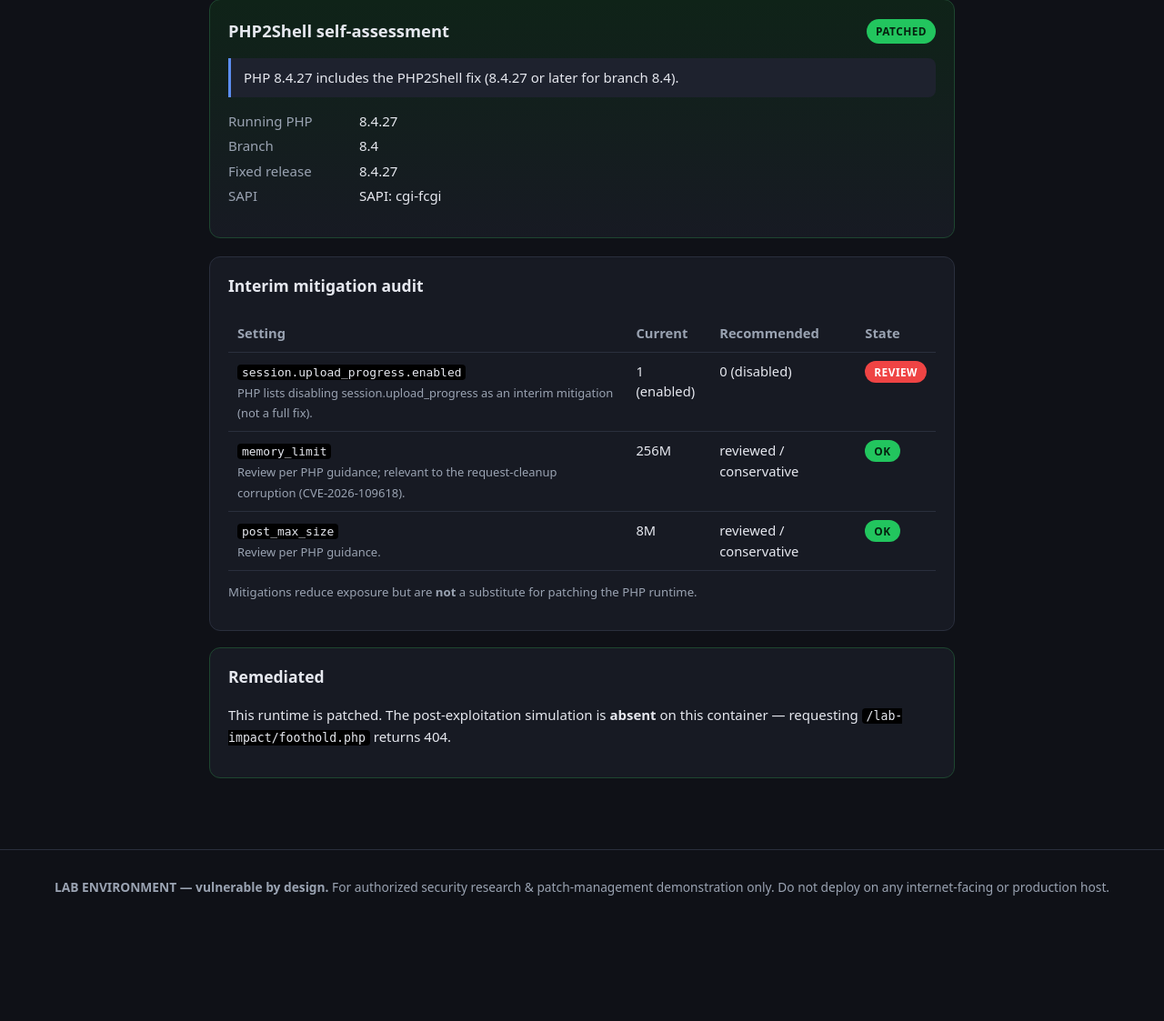
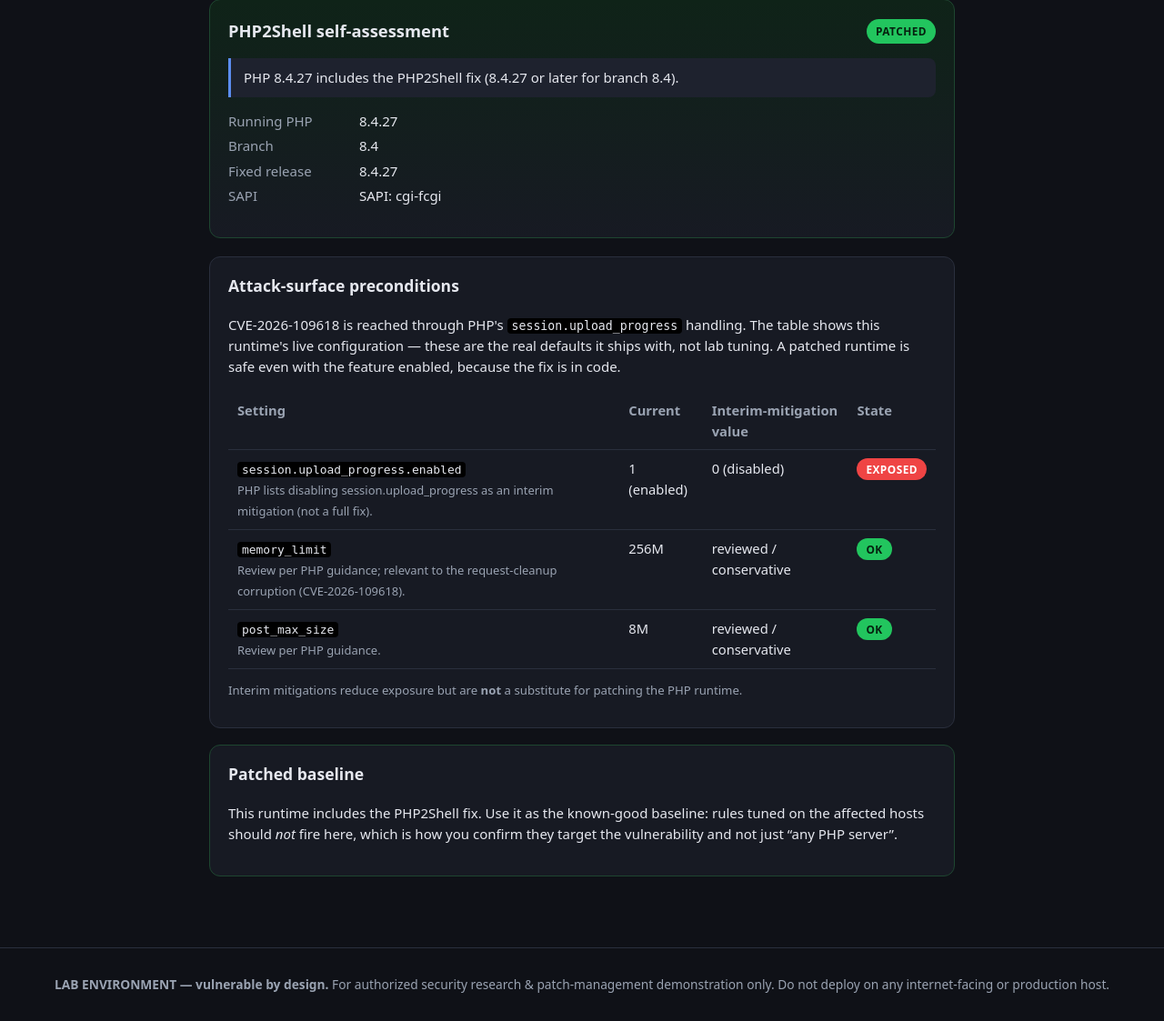
Before and after one commit to d0gban/php2shell-poc, a PHP site: page /assess.php in a window 1280 px wide. Shown: the part 93-1216 px from the top of the page at 91% size. Before the commit the page ends 1078 px from the top, so only its background shows below. Run offline with PHP 8.4, Linux system fonts and the light colour scheme.

Commit message:
Refocus lab for blue-team use; remove offensive PoC scaffolding
Reframe the PHP2Shell lab from an exploit/PoC target range into an
isolated, never-deployed reference lab for building and testing
firewall/WAF/detection rules against genuinely vulnerable PHP runtimes.

- Remove exploit/ BYO-PoC harness and foothold post-exploitation sim;
  drop the dead FOOTHLD scanner column and all "aim your PoC / reproduce
  RCE" calls-to-action in index.php and assess.php.
- Reframe webapp pages, README, and remediation report around profiling
  the real server fingerprint and validating defensive rules, with the
  patched host as the known-good baseline.
- Harden isolation: bind ports to 127.0.0.1 only (was 0.0.0.0, despite
  the "loopback-only" claim) and set restart: "no" so vulnerable
  containers never auto-resurrect after a reboot.

Co-Authored-By: Claude Opus 4.8 <noreply@anthropic.com>

```diff
--- a/webapp/assess.php
+++ b/webapp/assess.php
@@ -5,22 +5,20 @@ $verdict     = php2shell_verdict(PHP_VERSION);
 $mitigations = php2shell_mitigations();
 $sapi        = php2shell_sapi_context();
 $vulnerable  = in_array($verdict['status'], ['VULNERABLE', 'EOL_UNSUPPORTED'], true);
-$footholdAvailable = is_file(__DIR__ . '/lab-impact/foothold.php');
 
 // Machine-readable output for the host scanner.
 if (($_GET['format'] ?? '') === 'json') {
     header('Content-Type: application/json');
     echo json_encode([
-        'php_version'         => PHP_VERSION,
-        'status'              => $verdict['status'],
-        'vulnerable'          => $vulnerable,
-        'branch'              => $verdict['branch'],
-        'fixed_in'            => $verdict['fixed_in'],
-        'cves'                => $verdict['cves'],
-        'reason'              => $verdict['reason'],
-        'sapi'                => $sapi,
-        'mitigations'         => $mitigations,
-        'foothold_simulation' => $footholdAvailable,
+        'php_version'  => PHP_VERSION,
+        'status'       => $verdict['status'],
+        'vulnerable'   => $vulnerable,
+        'branch'       => $verdict['branch'],
+        'fixed_in'     => $verdict['fixed_in'],
+        'cves'         => $verdict['cves'],
+        'reason'       => $verdict['reason'],
+        'sapi'         => $sapi,
+        'mitigations'  => $mitigations,
     ], JSON_PRETTY_PRINT | JSON_UNESCAPED_SLASHES);
     exit;
 }
@@ -43,35 +41,41 @@ render_header('Security Self-Check');
 </section>
 
 <section class="panel">
-  <h3>Interim mitigation audit</h3>
+  <h3>Attack-surface preconditions</h3>
+  <p>CVE-2026-109618 is reached through PHP's <code>session.upload_progress</code> handling. The
+     table shows this runtime's live configuration — these are the real defaults it ships with, not
+     lab tuning. A patched runtime is safe even with the feature enabled, because the fix is in code.</p>
   <table class="grid">
-    <thead><tr><th>Setting</th><th>Current</th><th>Recommended</th><th>State</th></tr></thead>
+    <thead><tr><th>Setting</th><th>Current</th><th>Interim-mitigation value</th><th>State</th></tr></thead>
     <tbody>
     <?php foreach ($mitigations as $m): ?>
       <tr>
         <td><code><?= htmlspecialchars($m['key']) ?></code><br><span class="muted"><?= htmlspecialchars($m['note']) ?></span></td>
         <td><?= htmlspecialchars($m['value']) ?></td>
         <td><?= htmlspecialchars($m['recommended']) ?></td>
-        <td><?= $m['ok'] ? '<span class="badge good">OK</span>' : '<span class="badge bad">REVIEW</span>' ?></td>
+        <td><?= $m['ok'] ? '<span class="badge good">OK</span>' : '<span class="badge bad">EXPOSED</span>' ?></td>
       </tr>
     <?php endforeach; ?>
     </tbody>
   </table>
-  <p class="muted">Mitigations reduce exposure but are <strong>not</strong> a substitute for patching the PHP runtime.</p>
+  <p class="muted">Interim mitigations reduce exposure but are <strong>not</strong> a substitute for patching the PHP runtime.</p>
 </section>
 
-<?php if ($vulnerable && $footholdAvailable): ?>
+<?php if ($vulnerable): ?>
 <section class="panel danger">
-  <h3>Demonstrated impact</h3>
-  <p>This runtime is exposed. The lab includes a clearly-labeled
-     <a href="/lab-impact/foothold.php">post-exploitation simulation</a> showing the attacker's
-     code-execution context (as <code>www-data</code>) after a successful PHP2Shell RCE.</p>
+  <h3>Blue-team reference target</h3>
+  <p>This is a genuinely affected, production-shaped PHP runtime on
+     <code>http://localhost:<?= htmlspecialchars((string)($_SERVER['SERVER_PORT'] ?? '')) ?></code>.
+     Use it to capture the real server fingerprint (banners, <code>Server</code> / <code>X-Powered-By</code>
+     headers, error behaviour) and to develop and test firewall / WAF and detection rules against an
+     authentic vulnerable build. Compare against the patched host (:8082) to keep false positives down.</p>
 </section>
-<?php elseif (!$vulnerable): ?>
+<?php else: ?>
 <section class="panel ok">
-  <h3>Remediated</h3>
-  <p>This runtime is patched. The post-exploitation simulation is <strong>absent</strong> on this
-     container — requesting <code>/lab-impact/foothold.php</code> returns 404.</p>
+  <h3>Patched baseline</h3>
+  <p>This runtime includes the PHP2Shell fix. Use it as the known-good baseline: rules tuned on the
+     affected hosts should <em>not</em> fire here, which is how you confirm they target the vulnerability
+     and not just &ldquo;any PHP server&rdquo;.</p>
 </section>
 <?php endif; ?>
 <?php
--- a/webapp/assets/style.css
+++ b/webapp/assets/style.css
@@ -57,10 +57,11 @@ code { background: #000; padding: 1px 5px; border-radius: 4px; font-size: .88em;
 .foot { border-top: 1px solid var(--line); padding: 16px 20px; color: var(--muted);
   font-size: .86rem; text-align: center; }
 
-/* foothold simulation page */
+/* impact-link states + optional console styling */
 .sim-banner { background: var(--warn); color: #241a02; font-weight: 700; padding: 12px 16px;
   border-radius: 8px; margin: 16px 0; }
 .term { background: #05070c; border: 1px solid var(--line); border-radius: 10px; padding: 16px;
   font: 13px/1.5 ui-monospace, SFMono-Regular, Menlo, Consolas, monospace; color: #c8f7c8;
   white-space: pre-wrap; overflow-x: auto; }
 .term .cmd { color: #7fb0ff; } .term .meta { color: var(--muted); }
+.impact-link.ok { color: #bff0cf; }
```
Also changed, not shown: docker-compose.yml (+10 -11 lines), docs/remediation.md (+19 -17 lines), lab-impact/foothold.php (deleted, +0 -64 lines), webapp/index.php (+11 -5 lines), README.md, 5 other files.
